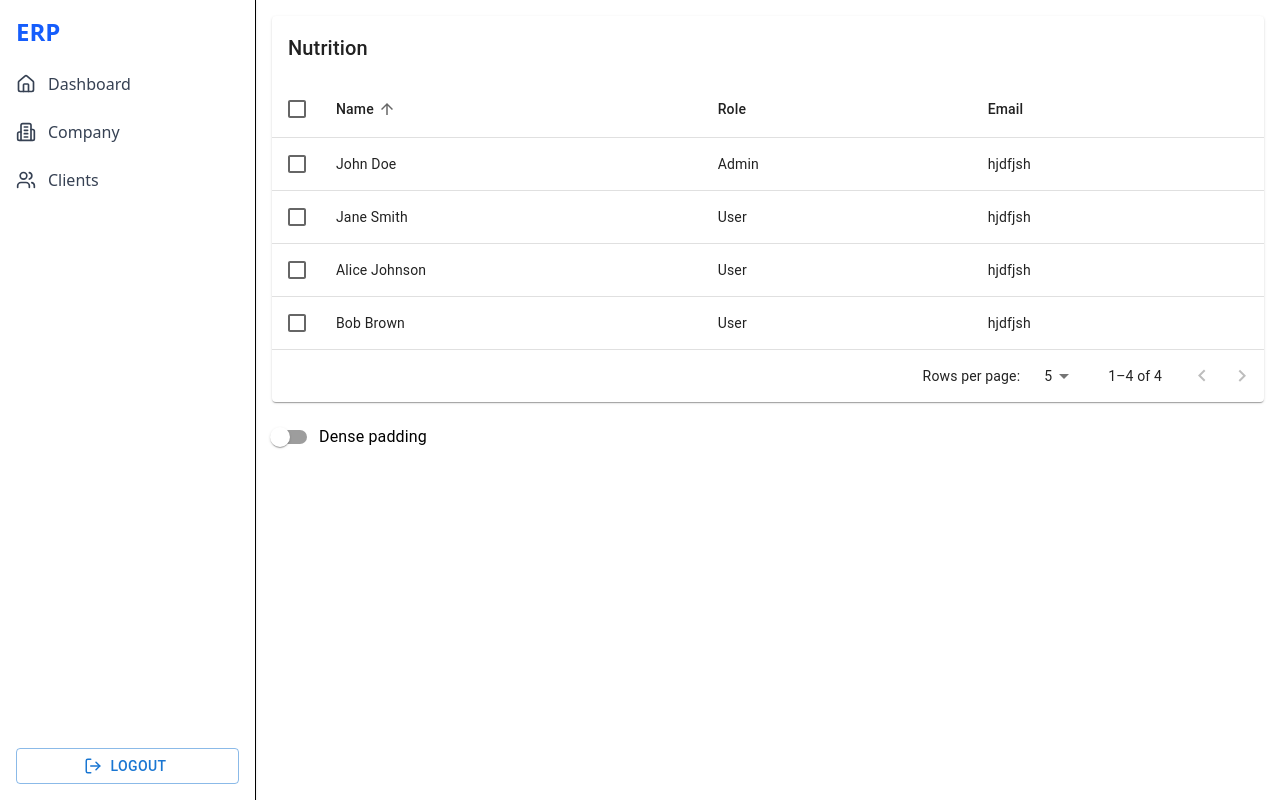
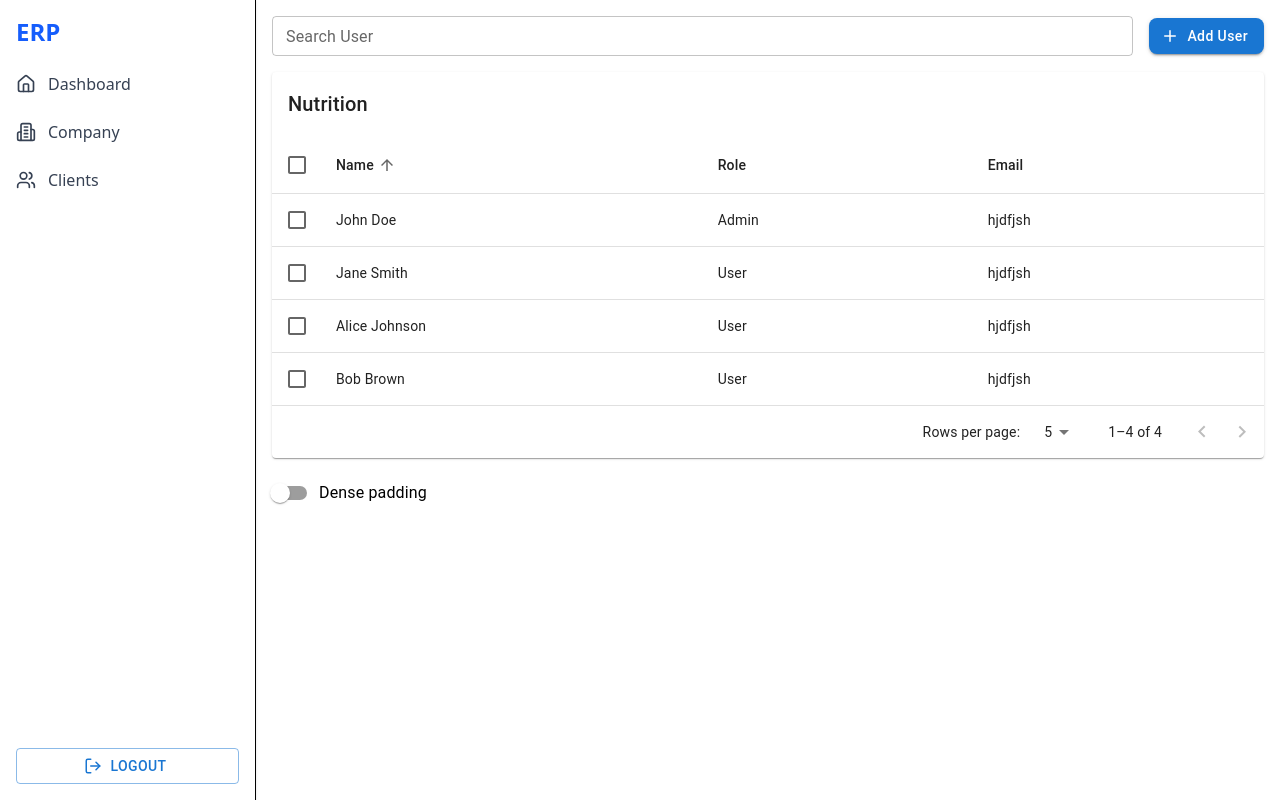
Before and after one commit to Nymee/erp-web, a React (Vite) app: page /user in a window 1280 px wide. Built offline with nearby package versions, Linux system fonts and the light colour scheme; some icons are missing.

Commit message:
user filter and add dialog in progress

```diff
--- a/package.json
+++ b/package.json
@@ -12,6 +12,7 @@
   "dependencies": {
     "@emotion/react": "^11.14.0",
     "@emotion/styled": "^11.14.1",
+    "@hookform/resolvers": "^5.2.1",
     "@mui/icons-material": "^7.3.1",
     "@mui/material": "^7.3.1",
     "@tailwindcss/vite": "^4.1.12",
@@ -19,7 +20,9 @@
     "lucide-react": "^0.539.0",
     "react": "^19.1.1",
     "react-dom": "^19.1.1",
-    "react-router-dom": "^7.8.1"
+    "react-hook-form": "^7.62.0",
+    "react-router-dom": "^7.8.1",
+    "yup": "^1.7.0"
   },
   "devDependencies": {
     "@eslint/js": "^9.33.0",
--- /dev/null
+++ b/src/modules/user/components/UserFilterAdd.tsx
@@ -0,0 +1,48 @@
+import { TextField, Button } from "@mui/material";
+import { Plus } from "lucide-react";
+
+interface UserFilterProps {
+  search: string;
+  setSearch: React.Dispatch<React.SetStateAction<string>>;
+  onAddUser?: () => void;
+}
+
+const UserFilterAdd = ({ search, setSearch, onAddUser }: UserFilterProps) => {
+  return (
+    <div
+      style={{
+        display: "flex",
+        justifyContent: "space-between",
+        alignItems: "center",
+        marginBottom: "1rem",
+        gap: "1rem",
+      }}
+    >
+      {/* Search box */}
+      <TextField
+        id="outlined-controlled"
+        label="Search User"
+        variant="outlined"
+        size="small"
+        value={search}
+        onChange={(event: React.ChangeEvent<HTMLInputElement>) => {
+          setSearch(event.target.value);
+        }}
+        style={{ flex: 1 }}
+      />
+
+      {/* Add User button */}
+      <Button
+        variant="contained"
+        color="primary"
+        startIcon={<Plus size={18} />}
+        onClick={onAddUser}
+        sx={{ borderRadius: "8px", textTransform: "none" }}
+      >
+        Add User
+      </Button>
+    </div>
+  );
+};
+
+export default UserFilterAdd;
--- a/src/modules/user/components/UserTable.tsx
+++ /dev/null
@@ -1,11 +0,0 @@
-import EnhancedTable from "../../../shared/components/Table";
-
-const UserTable = () => {
-  return (
-    <div>
-      <EnhancedTable></EnhancedTable>
-    </div>
-  );
-};
-
-export default UserTable;
--- a/src/modules/user/pages/UserPage.tsx
+++ b/src/modules/user/pages/UserPage.tsx
@@ -1,8 +1,8 @@
 import { User } from "lucide-react";
-import UserTable from "../components/UserTable";
 import EnhancedTable from "../../../shared/components/Table";
 import type { HeadCell } from "../../../interfaces/interfaces";
 import { useState } from "react";
+import UserFilterAdd from "../components/UserFilterAdd";
 
 const UserPage = () => {
   interface UserData {
@@ -30,8 +30,10 @@ const UserPage = () => {
   const [page, setPage] = useState(0);
   const [dense, setDense] = useState(false);
   const [rowsPerPage, setRowsPerPage] = useState(5);
+  const [search, setSearch] = useState("");
   return (
     <div>
+      <UserFilterAdd search={search} setSearch={setSearch} />
       <EnhancedTable<UserData>
         order={order}
         setOrder={setOrder}
@@ -47,8 +49,8 @@ const UserPage = () => {
         setRowsPerPage={setRowsPerPage}
         rows={userData}
         headCells={headCells}
-      id = "uid"/>
-
+        id="uid"
+      />
     </div>
   );
 };
```
Also changed, not shown: src/modules/user/components/AddUserPopup.tsx (added), 1 other file (tests, documents, lock files or other folders). Lines whose indentation alone changed are shown as unchanged.
